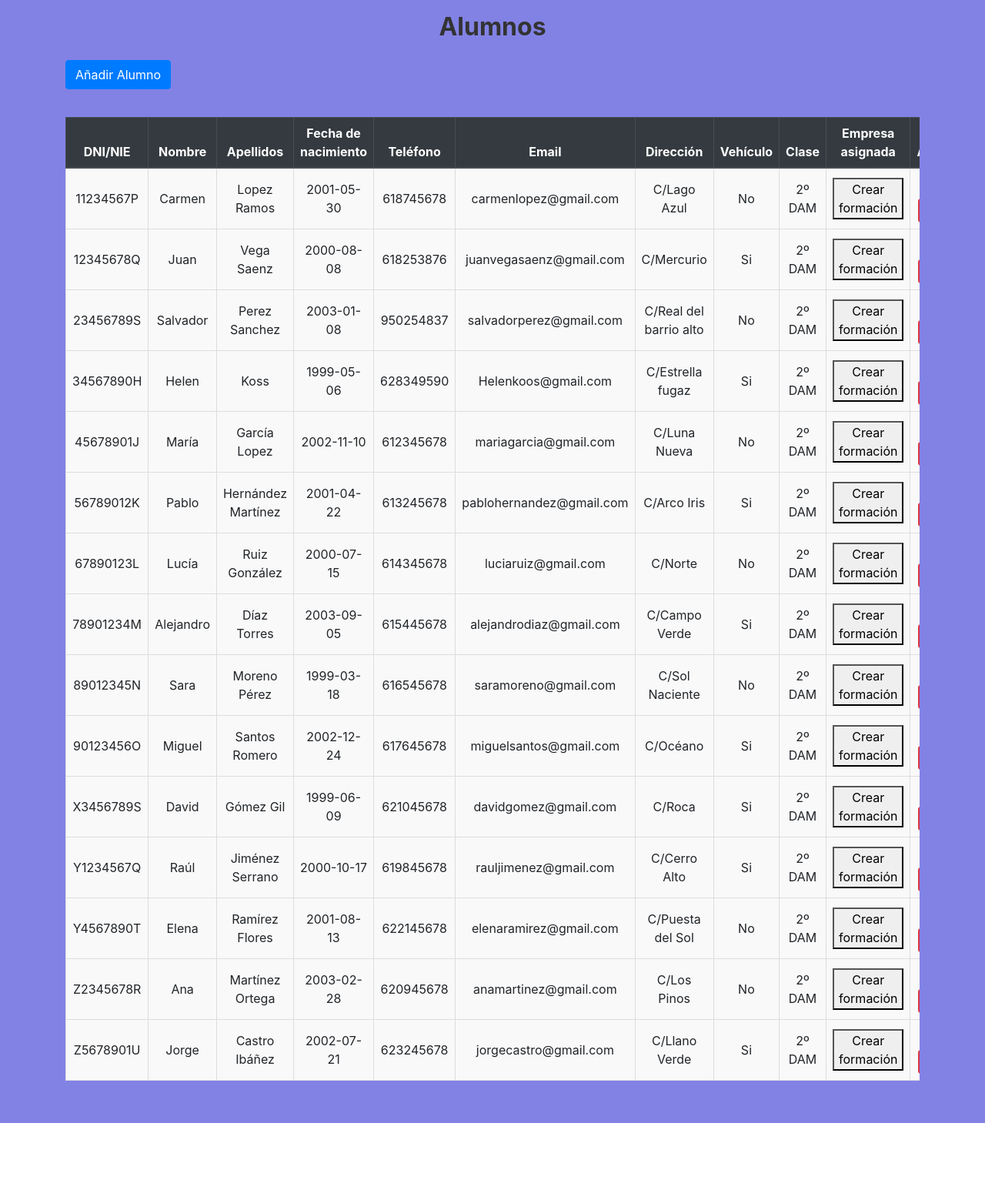
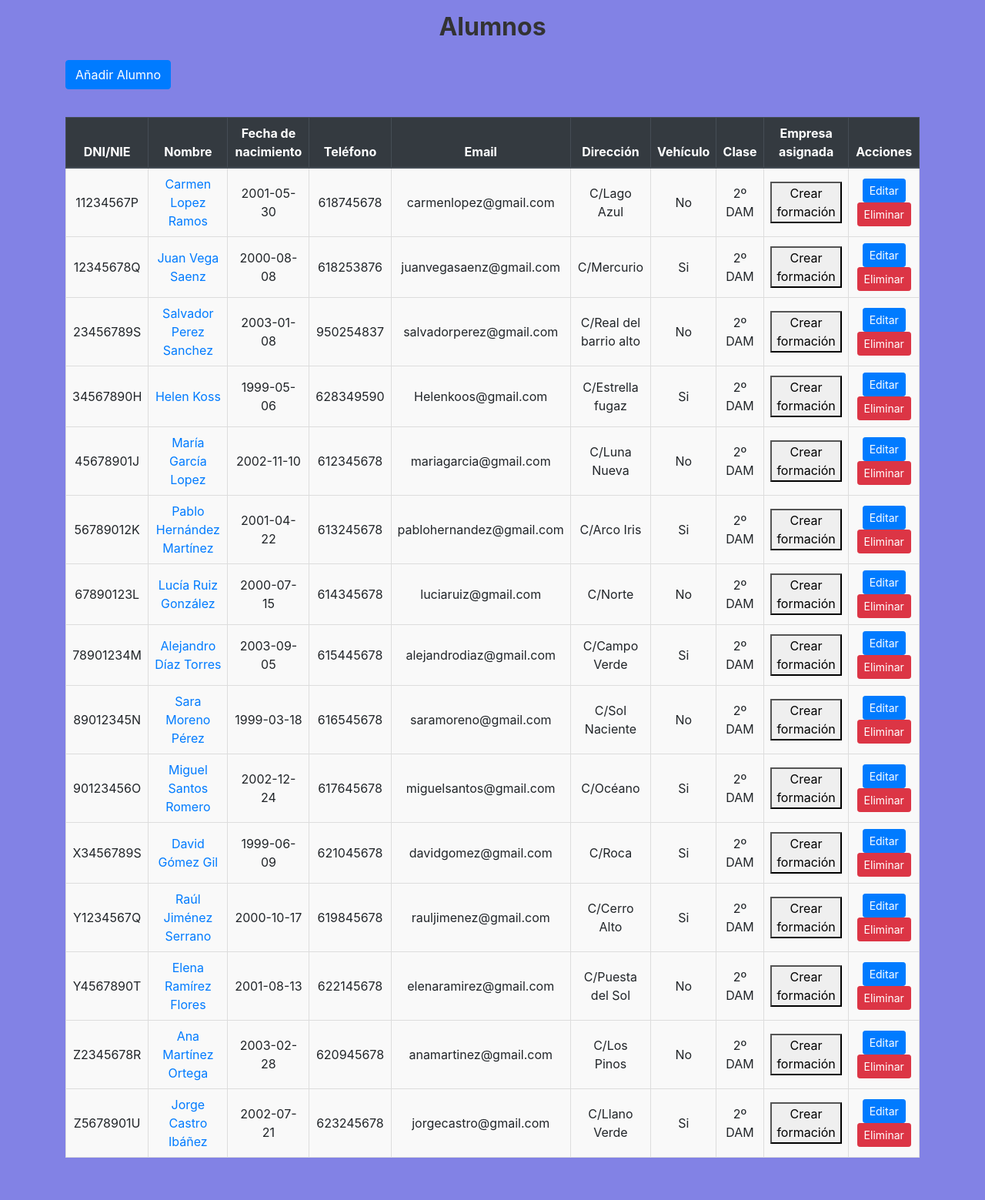
Before and after one commit to AtteneriCimadevilla/FEPLA-CRM, a PHP site: page /alumnos.php in a window 1280 px wide. Shown: the part 89-1648 px from the top of the page at 77% size. Before the commit the page ends 1548 px from the top, so only its background shows below. Run offline with PHP 8.4, Linux system fonts and the light colour scheme; data comes from the database, SQL or seed files in the repository; data that the repository does not hold is empty; some libraries are stand-ins or nearby versions.

Commit message:
Enlace en alumnos.php a alumno.php, enviando el dni_nie del alumno.

```diff
--- a/code/alumnos.php
+++ b/code/alumnos.php
@@ -11,8 +11,7 @@ if (isset($_SESSION['alumno_actualizado']) && $_SESSION['alumno_actualizado']) {
 // Consulta SQL para obtener los datos de la tabla "alumnos"
 $query = "SELECT
     a.dni_nie AS dni_nie,
-    a.nombre AS nombre,
-    CONCAT_WS(' ', a.apellido1, a.apellido2) AS apellidos,
+    CONCAT_WS(' ', a.nombre, a.apellido1, a.apellido2) AS nombre_completo,
     a.fecha_nacimiento AS fecha_nacimiento,
     a.telefono AS telefono,
     a.email AS email,
@@ -116,7 +115,6 @@ if (isset($_POST['delete']) && isset($_POST['dni_nie'])) {
                     <tr>
                         <th>DNI/NIE</th>
                         <th>Nombre</th>
-                        <th>Apellidos</th>
                         <th>Fecha de nacimiento</th>
                         <th>Teléfono</th>
                         <th>Email</th>
@@ -132,8 +130,11 @@ if (isset($_POST['delete']) && isset($_POST['dni_nie'])) {
                         <?php while ($alumno = $result->fetch_assoc()): ?>
                             <tr>
                                 <td><?php echo htmlspecialchars($alumno['dni_nie']); ?></td>
-                                <td><?php echo htmlspecialchars($alumno['nombre']); ?></td>
-                                <td><?php echo htmlspecialchars($alumno['apellidos']); ?></td>
+                                <td>
+                                    <a href="alumno.php?dni_nie=<?php echo urlencode($alumno['dni_nie']); ?>">
+                                        <?php echo htmlspecialchars($alumno['nombre_completo']); ?>
+                                    </a>
+                                </td>
                                 <td><?php echo htmlspecialchars($alumno['fecha_nacimiento']); ?></td>
                                 <td><?php echo htmlspecialchars($alumno['telefono']); ?></td>
                                 <td><?php echo htmlspecialchars($alumno['email']); ?></td>
```
